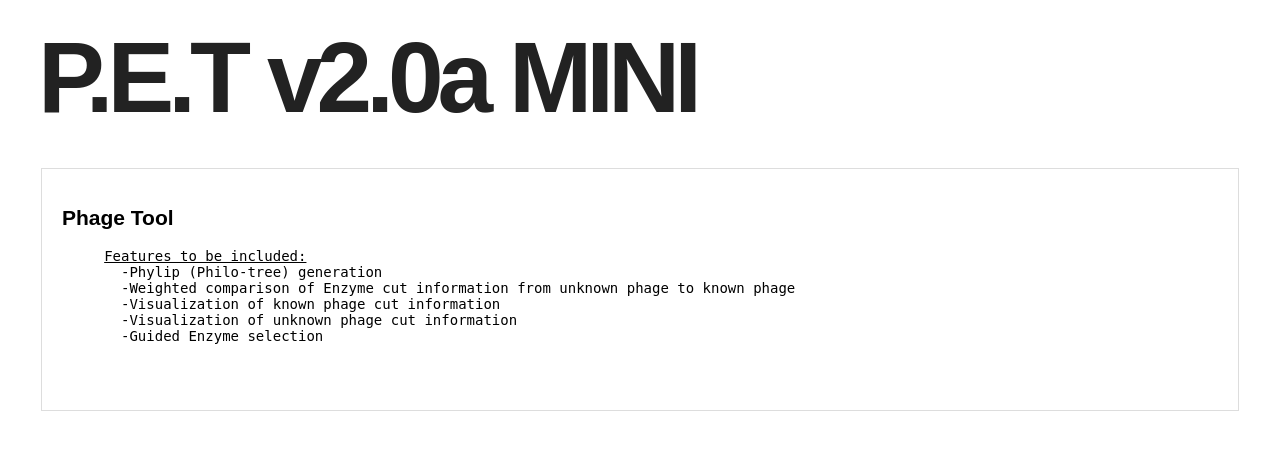
After one commit to ulmpet/Capstone, a PHP site: template application/view/phagetool/phagetool.php in a window 1280 px wide. The commit adds this page. Shown: the top 450 px of the page. Run offline with PHP 8.4, Linux system fonts and the light colour scheme; the template is opened without the code that fills it, so the values that code supplies are empty; some libraries are stand-ins or nearby versions.

Commit message:
Fixes
Added some views for account and phagetool, also OCD'd the dashboard

```diff
--- a/application/view/dashboard/dashboard.php
+++ b/application/view/dashboard/dashboard.php
@@ -3,7 +3,7 @@
     <pre>
      <u><bold>Features to be included:</bold></u>
        -Deactivation of accounts
-	   -Administrative reactivation of accounts.
+	     -Administrative reactivation of accounts.
        -Administrative tools for demographic data reporting
        -Entry of DNA mapping information
        -Improved entry of new phage categories, clusters, sub-clusters and genus
--- /dev/null
+++ b/application/view/phagetool/phagetool.php
@@ -0,0 +1,12 @@
+<div class="container">
+    <h2>Phage Tool</h2>
+    <pre>
+     <u><bold>Features to be included:</bold></u>
+       -Phylip (Philo-tree) generation
+       -Weighted comparison of Enzyme cut information from unknown phage to known phage
+       -Visualization of known phage cut information
+       -Visualization of unknown phage cut information
+       -Guided Enzyme selection
+
+ </pre>
+</div>
```
Also changed, not shown: application/view/account/account.php (added, +9 -0 lines).
